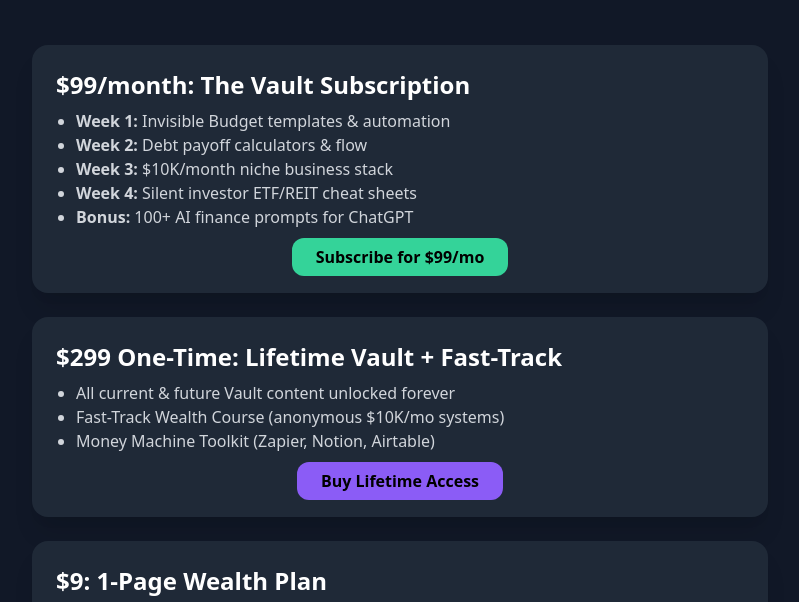
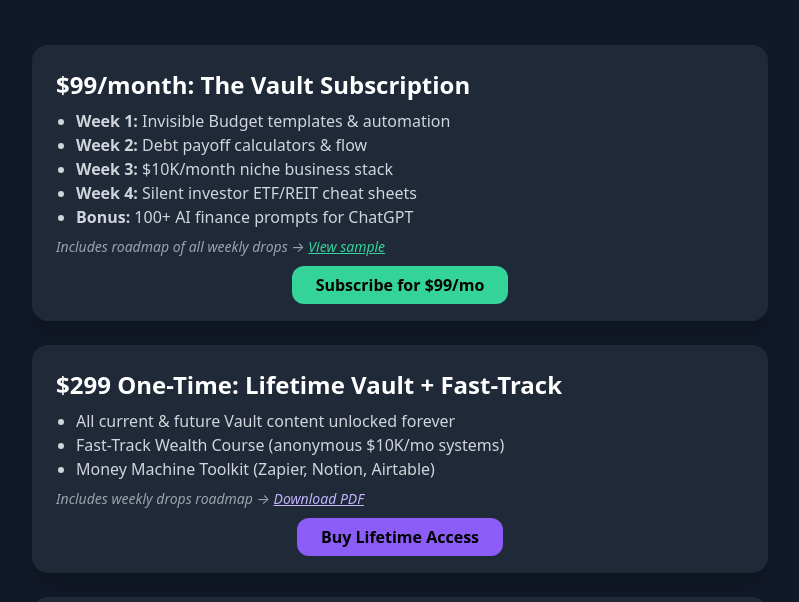
Before and after one commit to Rangercook/wealthstack-site, a plain HTML site: page index.html in a window 1280 px wide. Shown: the part 143-745 px from the top of the page, without its empty margins (240-1039 px from the left). Drawn offline with nearby package versions, Linux system fonts and the light colour scheme.

Commit message:
Update index.html

```diff
--- a/index.html
+++ b/index.html
@@ -4,6 +4,9 @@
   <meta charset="UTF-8" />
   <meta name="viewport" content="width=device-width, initial-scale=1.0" />
   <title>WealthStack Vault</title>
+  <meta name="description" content="Private, anonymous finance tools to build wealth in silence. Access budgeting templates, debt calculators, investment cheat sheets, and niche business systems." />
+  <meta name="keywords" content="wealth, finance, budgeting, investing, passive income, anonymous money, financial freedom, tools, prompts" />
+  <meta name="author" content="WealthStack Vault" />
   <link rel="stylesheet" href="https://cdn.jsdelivr.net/npm/tailwindcss@2.2.19/dist/tailwind.min.css">
 </head>
 <body class="bg-gray-900 text-white font-sans">
@@ -22,6 +25,10 @@
         <li><strong>Week 4:</strong> Silent investor ETF/REIT cheat sheets</li>
         <li><strong>Bonus:</strong> 100+ AI finance prompts for ChatGPT</li>
       </ul>
+      <p class="text-sm text-gray-400 mt-2 italic">
+        Includes roadmap of all weekly drops →
+        <a href="/wealthstack_vault_weekly_drops.pdf" class="underline text-green-400" target="_blank">View sample</a>
+      </p>
       <div class="text-center mt-4">
         <a href="https://rangercook.gumroad.com/l/rmaab" target="_blank" class="bg-green-400 text-black font-bold px-6 py-2 rounded-xl hover:bg-green-300 transition">Subscribe for $99/mo</a>
       </div>
@@ -34,6 +41,10 @@
         <li>Fast-Track Wealth Course (anonymous $10K/mo systems)</li>
         <li>Money Machine Toolkit (Zapier, Notion, Airtable)</li>
       </ul>
+      <p class="text-sm text-gray-400 mt-2 italic">
+        Includes weekly drops roadmap →
+        <a href="/wealthstack_vault_weekly_drops.pdf" class="underline text-purple-300" target="_blank">Download PDF</a>
+      </p>
       <div class="text-center mt-4">
         <a href="https://rangercook.gumroad.com/l/ouzsq" target="_blank" class="bg-purple-500 text-black font-bold px-6 py-2 rounded-xl hover:bg-purple-400 transition">Buy Lifetime Access</a>
       </div>
```
